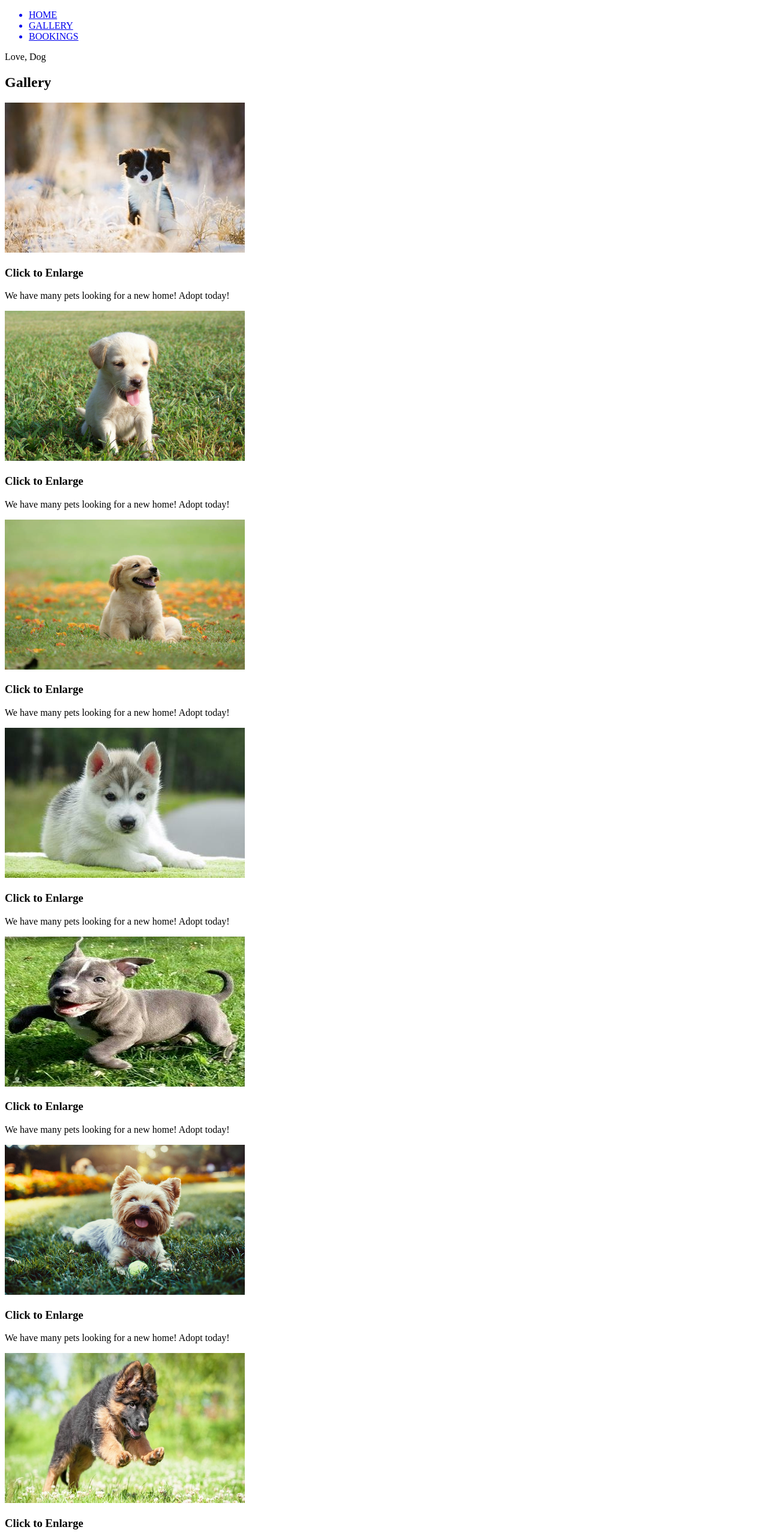
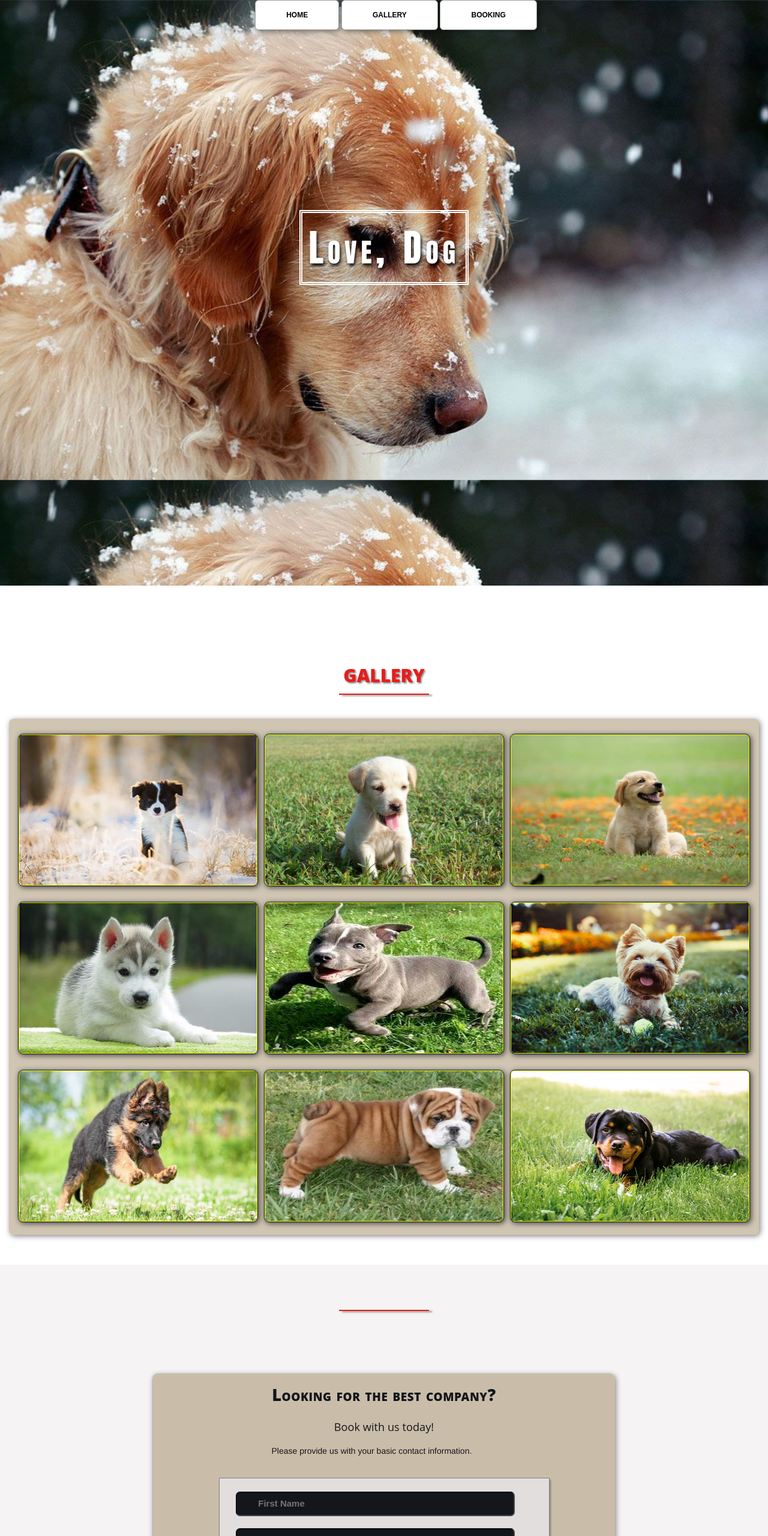
Before and after one commit to HeyaIe/HTML-and-CSS-Projects, a plain HTML site: page Project1/index.html in a window 1280 px wide. Shown: the top 2560 px of the page at 60% size. Drawn offline with Linux system fonts and the light colour scheme.

Commit message:
Added css files and html files.
Created an extra html file "border-collie.html".

```diff
--- /dev/null
+++ b/Project1/css/animations.css
@@ -0,0 +1,120 @@
+/* MENU SECTION ANIMATION */
+.menu{
+    color: #f00;
+    font: bold 12px/18px sans-serif;
+    text-align: center;
+    display: inline;
+}
+
+.menu li{
+    color: #000;
+    background-color: rgba(255, 255, 255, 1);
+    display: inline-block;
+    margin: 0% auto;
+    position: relative;
+    padding: 15px 4%;
+    border: 1px solid #9d9fa2;
+    box-shadow: 2px 2px 10px 0 rgba(0, 0, 0, 0.5);
+    border-radius: 6px;
+    /* background-color: #052136: */
+    cursor: pointer;
+    transition-property: background;
+    transition-duration: .4s;
+    transition-delay: 0s;
+    transition-timing-function: ease-in-out;
+}
+
+.menu li:hover{
+    color: #f00;
+    background-color: rgba(100, 65, 0, .3);
+}
+
+/* GALLER SECTION ANIMATION */
+.photo{
+    position: relative;
+    line-height: 0;
+    margin-bottom: 2em;
+    overflow: hidden;
+    border-radius: 8px;
+    padding: 1px;
+    border: 1px solid #021a40;
+    background-color: #ff0;
+    box-shadow: 2px 2px 10px 0 rgba(0, 0, 0, 0.7);
+}
+
+.photo-container{
+    text-align: center;
+    margin: 15px auto;
+    width: 400px;
+    height: 250px;
+}
+
+.photo-container1{
+    width: 400px;
+    height: 300px;
+    float: left;
+}
+
+.photo1{
+    float: left;
+}
+
+/* Image */
+.photo-container1 img{
+    max-width: 100%;
+    width: 400px;
+    height: 300px;
+    border-radius: 16px;
+}
+
+.photo-container img{
+    max-width: 100%;
+    width: 400px;
+    height: 250px;
+}
+
+.photo-overlay{
+    color: #fff;
+    position: absolute;
+    top: 0;
+    right: 0;
+    bottom: 0;
+    left: 0;
+    padding-left: 20px;
+    padding-right: 20px;
+    justify-content: center; /* For centering text inside .photo-overlay */
+    align-items: center;
+    background: rgba(0, 0, 0, .5);
+}
+
+.white-head{
+    color: #c9bdaa;
+    margin-top: 5%;
+}
+
+.name{
+    overflow: auto;
+    display: block;
+}
+
+/* Photo Overlay Transitions */
+.photo-overlay{
+    opacity: 0;
+    transition: opacity .5s;
+    border-radius: 10px;
+    cursor: pointer;
+}
+
+.photo-overlay:hover{
+    opacity: 1;
+}
+
+.photo img{
+    transition: transform .5s;
+    transform-origin: 50% 50%;
+    display: inline;
+}
+
+.photo:hover img{
+    transform: scale(1.1);
+}
--- /dev/null
+++ b/Project1/css/shared.css
@@ -0,0 +1,335 @@
+html{
+    font-family: sans-serif;
+    font-size: 62.5%;
+    -webkit-tap-highlight-color: rgba(0, 0, 0, 0);
+    -webkit-text-size-adjust: 100%;
+    -ms-text-size-adjust: 100%;
+}
+
+body{
+    font-size: 14px;
+    margin: 0;
+    font-family: "Helvetica Neue", Helvetica, Arial, sans-serif;
+    line-height: 1.42857143;
+    color: #333;
+    background-color: #fff;
+}
+
+footer, nav{
+    display: block;
+}
+
+h1, h2, h3, h4, h5, h6{
+    font-family: "Open Sans", sans-serif;
+}
+
+h1{
+    line-height: 50px;
+    font-weight: 900;
+    font-size: 30px;
+    text-transform: uppercase;
+    text-align: center;
+    color: #e91c1c;
+    text-shadow: 2px 2px 3px rgba(0, 0, 0, 0.5);
+}
+
+/* Underline below text */
+h1::after{
+    display: block;
+    content: "";
+    height: 2px;
+    width: 150px;
+    background: #e91c1c;
+    margin: 5px auto 40px;
+    box-shadow: 5px 2px 3px rgba(0, 0, 0, 0.5);
+}
+
+h2{
+    line-height: 50px;
+    color: #e91c1c;
+}
+
+h3{
+    line-height: 30px;
+    padding-bottom: 20px;
+}
+
+h4{
+    padding-top: 25px;
+    line-height: 40px;
+    padding-bottom: 0px;
+    font-size: 22px;
+    font-weight: 900;
+}
+
+p{
+    font-weight: 300;
+    line-height: 30px;
+    padding-bottom: 15px;
+}
+
+.text-center{
+    text-align: center;
+}
+
+.heading-padding{
+    padding-bottom: 40px;
+}
+
+section{
+    padding-top: 50px;
+    margin-top: 50px;
+}
+
+.navbar{
+    height: 105px;
+    max-height: 340px;
+    display: block;
+}
+
+.container{
+    padding-right: 15px;
+    padding-left: 15px;
+    margin-right: auto;
+    margin-left: auto;
+}
+
+.container-fluid{
+    padding-right: 15px;
+    padding-left: 15px;
+    margin-right: auto;
+    margin-left: auto;
+}
+
+.row{
+    margin-right: -15px;
+    margin-left: -15px;
+}
+
+.clearfix:after, .container:after, .navbar:after{
+    clear: both;
+    display: table;
+    content: " ";
+}
+
+.wrap{
+    height: 100%;
+    width: 100%;
+    position: absolute;
+    /* This ensures that the images cannot render
+       outside of their container without forcing
+       any scrollbars */
+       overflow: hidden;
+       top: 0;
+       left:0;
+       text-align: center;
+}
+
+.menu-container{
+    max-height: 340px;
+    margin: 0% auto;
+    content: " ";
+    /* top: 0;
+      left: 0; */
+    /* position: absolute; */ /* to the top edge of the screen */
+    width: 100%;
+    position: fixed;
+    z-index: 100;
+    /* background-color: rgba(255, 255, 255, 0.5); */
+}
+
+/* HOME SECTION STYLES */
+#home{
+    background: url(../images/background.jpg) no-repeat 50% 50%;
+    background-attachment: fixed;
+    -webkit-background-size: cover;
+    -moz-background-size: cover;
+    -o-background-size: cover;
+    background-size: cover;
+    width: 100%;
+    display: block;
+    height: auto;
+    /* This is the spacer before the main title logo */
+    padding-top: 350px;
+    /* This is the spacer after the main title logo */
+    padding-bottom: 500px;
+    color: #fff;
+}
+
+.head-main{
+    text-shadow: 2px 4px 5px rgba(0, 0, 0, 0.9);
+    font-variant: small-caps;
+    color: #fff;
+    letter-spacing: 5pt;
+    word-spacing: 2pt;
+    font-size: 4.5em;
+    text-align: left;
+    font-family: impact, sans-serif;
+    line-height: 2;
+    font-weight: 900;
+    border: 5px double #fff;
+    padding: 10px;
+}
+
+.head-sub-main{
+    font-size: 23px;
+    font-weight: 500;
+    padding: 50px 20px 10px 20px;
+    text-transform: uppercase;
+}
+
+.head-last{
+    font-size: 18px;
+    font-weight: 900;
+    padding: 5px 20px 20px 20px;
+    border: 1px dotted #fff;
+    padding: 5px;
+}
+
+/* Contact STYLES */
+.flex-container{
+    display: -webkit-flex;
+    display: flex;
+    flex-wrap: wrap;
+    padding: 10px;
+    border-radius: 8px;
+    margin: 0px auto;
+    background-color: rgba(100, 65, 0, .3);
+    box-shadow: 2px 2px 10px 0 rgba(0, 0, 0, 0.5);
+}
+
+#booking{
+    background-color: #f5f3f3;
+}
+
+.reservation{
+    width: 60%;
+    padding: 10px;
+    border-radius: 8px;
+    margin: 0px auto;
+    background-color: rgba(100, 65, 0, .3);
+    box-shadow: -1px -1px 1px 0 rgba(0, 0, 0, 0.1), 1px 2px 10px 0 rgba(0, 0, 0, 0.5);
+}
+
+.reservation h2{
+    width: 70%;
+    text-align: center;
+    margin: 0 auto;
+    color: #13161B;
+    font-weight: 500;
+    font-size: 1.3em;
+    letter-spacing: 0pt;
+    word-spacing: 0pt;
+}
+
+.reservation h2 span{
+    width: 70%;
+    text-align: center;
+    margin: 0 auto;
+    color: #13161b;
+    font-weight: 900;
+    font-size: 1.5em;
+    font-variant: small-caps;
+    letter-spacing: .4pt;
+    word-spacing: .3pt;
+}
+
+.reservation p{
+    color: #13161b;
+    width: 50%;
+    margin: 0 auto;
+}
+
+.reservation form{
+    font-size: 15px;
+    outline: none;
+    font-weight: 600;
+    color: #8d8e8f;
+    padding: 12px 12px;
+    width: 70%;
+    border: 1px solid #808080;
+    margin: 2% auto;
+    border-radius: 7x;
+    background: rgb(227, 222, 222);
+    box-shadow: 2px 3px 3px 0px rgba(0, 0, 0, 0.3);
+    font-family: "Raleway", sans-serif;
+}
+
+.reservation input[type="text"]{
+    font-size: 15px;
+    outline: none;
+    font-weight: 600;
+    color: #8d8e8f;
+    padding: 2% 1% 2% 7%;
+    width: 80%;
+    border-top: 1px solid #090b0d;
+    border-right: 2px solid #424549;
+    border-bottom: 2px solid #424549;
+    border-left: 1px solid #090b0d;
+    margin: 10px 1em;
+    border-radius: 7px;
+    background: #13161b;
+    box-shadow: inset 0px 3px 0px 0px rgba(5, 5, 5, 0.15);
+    font-family: "Raleway", sans-serif;
+}
+
+.reservation input[type="text"]:hover{
+    box-shadow: 0 0 18px rgba(100, 65, 0, .8);
+    cursor: pointer;
+}
+
+.form-spacer{
+    padding: 30px 39px;
+}
+
+.terms{
+    margin: 30px 1px 0 0;
+    padding-left: 52px;
+    font-size: 14px;
+    line-height: 40px;
+    color:#000;
+    cursor: pointer;
+    font-family: "Raleway", sans-serif;
+    font-weight: 600;
+    position: relative;
+    display: inline;
+    float: right;
+}
+
+.terms:hover{
+    color: orange;
+    text-decoration: underline;
+}
+
+.submit input[type="submit"]{
+    color: rgb(225, 225, 225);
+    cursor: pointer;
+    border: none;
+    font-weight: 900;
+    outline: none;
+    text-align: center;
+    font-family: "Raleway", sans-serif;
+    margin: 0px 3%;
+    padding: 7px 0px;
+    width: 25%;
+    font-size: 18px;
+    background-color: #797a7b;
+    transition: border-color 0.3s color 0.3s background-color 0.3s;
+    border-radius: 7px;
+    box-shadow: 1px 1px 4px 0 rgba(0, 0, 0, 0.3);
+}
+
+.submit input[type="submit"]:hover{
+    color: #000;
+    background-color: #8d8e8f;
+    box-shadow: inset 1px 2px 15px 0 rgba(0, 0, 0, 0.5);
+}
+
+/* Footer Styles */
+#footer{
+    background-color: rgba(100, 65, 0, .3);
+    color: #000;
+    text-shadow: 2px 2px 8px 0(0, 0, 0, 0.4);
+    padding: 20px 50px 20px 50px;
+    text-align: right;
+}
--- a/Project1/index.html
+++ b/Project1/index.html
@@ -1,18 +1,20 @@
 <!DOCTYPE html>
 <html lang="en">
 	<head>
+		<meta charset="utf-8">
 		<title>Love, Dog</title>
-		<meta charset="utf-8">
+		<link rel="stylesheet" href="./css/shared.css">
+		<link rel="stylesheet" href="./css/animations.css">
 	</head>
 	<body>
 
 		<!-- NAV -->
-		<div>
-			<div>
-				<ul>
-					<a href="#home" id="link"><li>HOME</li></a>
+		<div class="wrap">
+			<div class="menu-container">
+				<ul class="menu">
+					<a href="#home"><li>HOME</li></a>
 					<a href="#gallery"><li>GALLERY</li></a>
-					<a href="#booking"><li>BOOKINGS</li></a>
+					<a href="#booking"><li>BOOKING</li></a>
 				</ul>
 			</div>
 		</div>
@@ -20,151 +22,157 @@
 
 		<!-- HOME -->
 		<div id="home">
-			<div>
-				<span>Love, Dog</span>
+			<div class="container">
+				<div class="text-center">
+					<span class="head-main">Love, Dog</span>
+				</div>
 			</div>
 		</div>
 		<!-- END HOME -->
 
 		<!-- GALLERY -->
-		<section>
-			<div id="gallery">
+		<section id="gallery">
+			<div class="container">
 				<h1>Gallery</h1>
-				<div>
+				<div class="flex-container">
 
 					<!-- PHOTO-CONTAINER 1 -->
-					<div>
-						<div>
-							<img src="./images/thumb/thumbnail_1.png" alt="Border Collie">
-							<div>
-								<h3>Click to Enlarge</h3>
-								<p>We have many pets looking for a new home! Adopt today!</p>
+					<div class="photo-container">
+						<div class="photo">
+							<img src="./images/Thumb/Thumbnail_1.png" alt="Border Collie">
+							<div class="photo-overlay">
+								<a href="border-collie.html">
+									<h3 class="white-head">Border Collie</h3>
+								</a>
+								<p>We have several puppies for adoption, adopt today!</p>
 							</div>
 						</div>
 					</div>
 					<!-- END PHOTO-CONTAINER 1 -->
 
 					<!-- PHOTO-CONTAINER 2 -->
-					<div>
-						<div>
-							<img src="./images/thumb/thumbnail_2.png" alt="Labrador">
-							<div>
-								<h3>Click to Enlarge</h3>
-								<p>We have many pets looking for a new home! Adopt today!</p>
+					<div class="photo-container">
+						<div class="photo">
+							<img src="./images/Thumb/Thumbnail_2.png" alt="Labrador">
+							<div class="photo-overlay">
+								<h3 class="white-head">Labrador</h3>
+								<p>We have several puppies for adoption, adopt today!</p>
 							</div>
 						</div>
 					</div>
 					<!-- END PHOTO-CONTAINER 2 -->
 
 					<!-- PHOTO-CONTAINER 3 -->
-					<div>
-						<div>
-							<img src="./images/thumb/thumbnail_3.png" alt="Golden Retriever">
-							<div>
-								<h3>Click to Enlarge</h3>
-								<p>We have many pets looking for a new home! Adopt today!</p>
+					<div class="photo-container">
+						<div class="photo">
+							<img src="./images/Thumb/Thumbnail_3.png" alt="Golden Retriever">
+							<div class="photo-overlay">
+								<h3 class="white-head">Golden Retriever</h3>
+								<p>We have several puppies for adoption, adopt today!</p>
 							</div>
 						</div>
 					</div>
 					<!-- END PHOTO-CONTAINER 3 -->
 
 					<!-- PHOTO-CONTAINER 4 -->
-					<div>
-						<div>
-							<img src="./images/thumb/thumbnail_4.png" alt="Husky">
-							<div>
-								<h3>Click to Enlarge</h3>
-								<p>We have many pets looking for a new home! Adopt today!</p>
+					<div class="photo-container">
+						<div class="photo">
+							<img src="./images/Thumb/Thumbnail_4.png" alt="Husky">
+							<div class="photo-overlay">
+								<h3 class="white-head">Husky</h3>
+								<p>We have several puppies for adoption, adopt today!</p>
 							</div>
 						</div>
 					</div>
 					<!-- END PHOTO-CONTAINER 4 -->
 
 					<!-- PHOTO-CONTAINER 5 -->
-					<div>
-						<div>
-							<img src="./images/thumb/thumbnail_5.png" alt="Pitbull">
-							<div>
-								<h3>Click to Enlarge</h3>
-								<p>We have many pets looking for a new home! Adopt today!</p>
+					<div class="photo-container">
+						<div class="photo">
+							<img src="./images/Thumb/Thumbnail_5.png" alt="Pitbull">
+							<div class="photo-overlay">
+								<h3 class="white-head">Pitbull</h3>
+								<p>We have several puppies for adoption, adopt today!</p>
 							</div>
 						</div>
 					</div>
 					<!-- END PHOTO-CONTAINER 5 -->
 
 					<!-- PHOTO-CONTAINER 6 -->
-					<div>
-						<div>
-							<img src="./images/thumb/thumbnail_6.png" alt="Yorkshire Terrier">
-							<div>
-								<h3>Click to Enlarge</h3>
-								<p>We have many pets looking for a new home! Adopt today!</p>
+					<div class="photo-container">
+						<div class="photo">
+							<img src="./images/Thumb/Thumbnail_6.png" alt="Yorkshire Terrier">
+							<div class="photo-overlay">
+								<h3 class="white-head">Yorkshire Terrier</h3>
+								<p>We have several puppies for adoption, adopt today!</p>
 							</div>
 						</div>
 					</div>
 					<!-- END PHOTO-CONTAINER 6 -->
 
 					<!-- PHOTO-CONTAINER 7 -->
-					<div>
-						<div>
-							<img src="./images/thumb/thumbnail_7.png" alt="German Shepherd">
-							<div>
-								<h3>Click to Enlarge</h3>
-								<p>We have many pets looking for a new home! Adopt today!</p>
+					<div class="photo-container">
+						<div class="photo">
+							<img src="./images/Thumb/Thumbnail_7.png" alt="German Shepherd">
+							<div class="photo-overlay">
+								<h3 class="white-head">German Shepherd</h3>
+								<p>We have several puppies for adoption, adopt today!</p>
 							</div>
 						</div>
 					</div>
 					<!-- END PHOTO-CONTAINER 7 -->
 
 					<!-- PHOTO-CONTAINER 8 -->
-					<div>
-						<div>
-							<img src="./images/thumb/thumbnail_8.png" alt="Bulldog">
-							<div>
-								<h3>Click to Enlarge</h3>
-								<p>We have many pets looking for a new home! Adopt today!</p>
+					<div class="photo-container">
+						<div class="photo">
+							<img src="./images/Thumb/Thumbnail_8.png" alt="Bulldog">
+							<div class="photo-overlay">
+								<h3 class="white-head">Bulldog</h3>
+								<p>We have several puppies for adoption, adopt today!</p>
 							</div>
 						</div>
 					</div>
 					<!-- END PHOTO-CONTAINER 8 -->
 
 					<!-- PHOTO-CONTAINER 9 -->
-					<div>
-						<div>
-							<img src="./images/thumb/thumbnail_9.png" alt="Rottweiler">
-							<div>
-								<h3>Click to Enlarge</h3>
-								<p>We have many pets looking for a new home! Adopt today!</p>
+					<div class="photo-container">
+						<div class="photo">
+							<img src="./images/Thumb/Thumbnail_9.png" alt="Rottweiler">
+							<div class="photo-overlay">
+								<h3 class="white-head">Rottweiler</h3>
+								<p>We have several puppies for adoption, adopt today!</p>
 							</div>
 						</div>
 					</div>
 					<!-- END PHOTO-CONTAINER 9 -->
+
 				</div>
 			</div>
 		</section>
 		<!-- END GALLERY -->
 
 		<!-- RSVP -->
-		<section>
-			<div id="booking">
-				<div>
-					<h1>Bookings</h1>
-					<div>
-						<h2><span>Looking for a bestfriend?</span>
-							<br />Book with us today!
+		<section id="booking">
+			<div class="container">
+				<div class="heading-padding">
+					<h1 class="heading-padding"></h1>
+					<div class="reservation">
+						<h2><span>Looking for the best company?</span>
+							<br/>Book with us today!
 						</h2>
-						<p>
+						<p class="rsvp-text">
 							Please provide us with your basic contact information.
 						</p>
-						<div>
+						<div class="form-rsvp">
 							<form action="" method="post">
-								<input class="rsvp" type="text" value="First Name">
-								<input class="rsvp" type="text" value="Last Name">
-								<input class="rsvp" type="text" value="Email Address">
+								<input class="rsvp" type="text" value="" placeholder="First Name">
+								<input class="rsvp" type="text" value="" placeholder="Last Name">
+								<input class="rsvp" type="text" value="" placeholder="Email Address">
+								<input class="rsvp" type="text" value="" placeholder="Phone Number">
 								<div class="form-spacer">
 									<label class="terms">Terms and Conditions</label>
 								</div>
-								<div>
+								<div class="submit">
 									<input type="submit" value="Submit">
 								</div>
 							</form>
@@ -172,14 +180,14 @@
 					</div>
 				</div>
 			</div>
+
 		</section>
 		<!-- END RSVP -->
 
 		<!-- FOOTER -->
-		<div>
-			Copyright &copy 2022<br>
-			Love, Dog - All Rights Reserved
-		</div>
+		<footer id="footer">
+			&copy; Copyright &nbsp; | &nbsp; Love, Dog, 2022
+		</footer>
 		<!-- END FOOTER -->
 	</body>
 </html>
```
Also changed, not shown: Project1/border-collie.html (added, +58 -0 lines), Project1/images/background.jpg (added), Project1/images/maple.png (added), Project1/images/planets.jpg (added).
